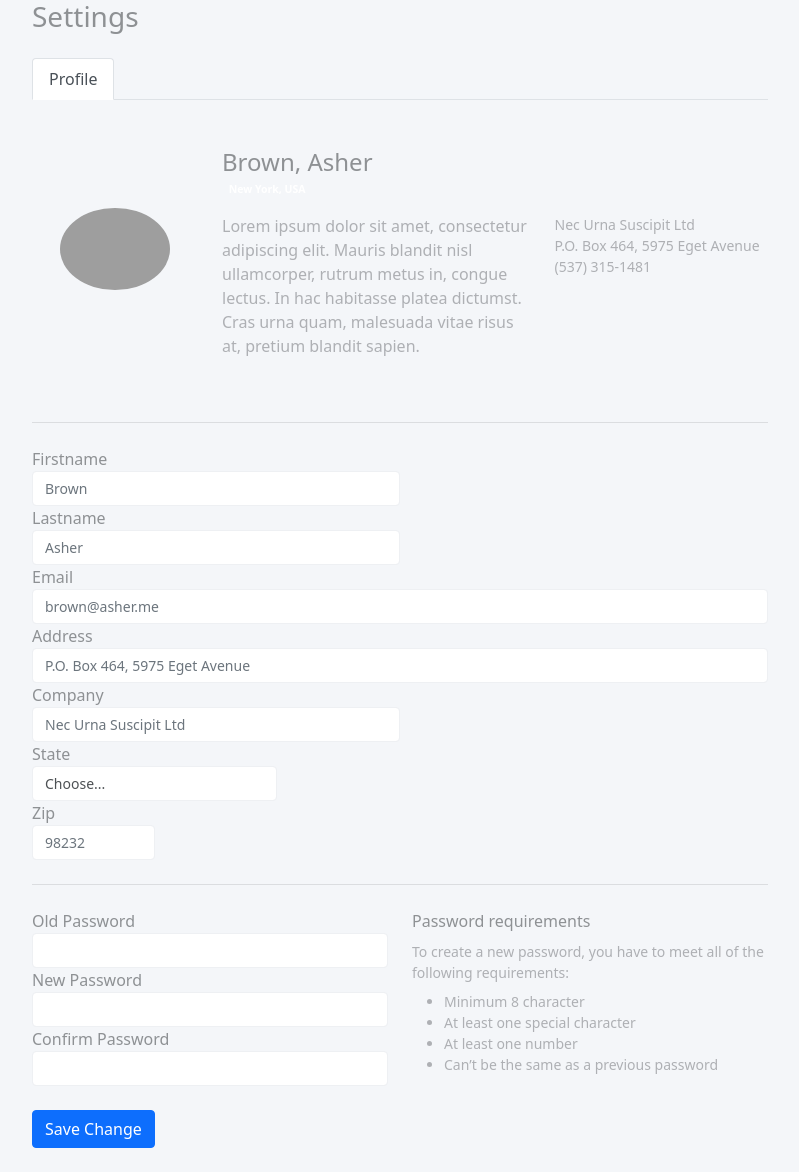
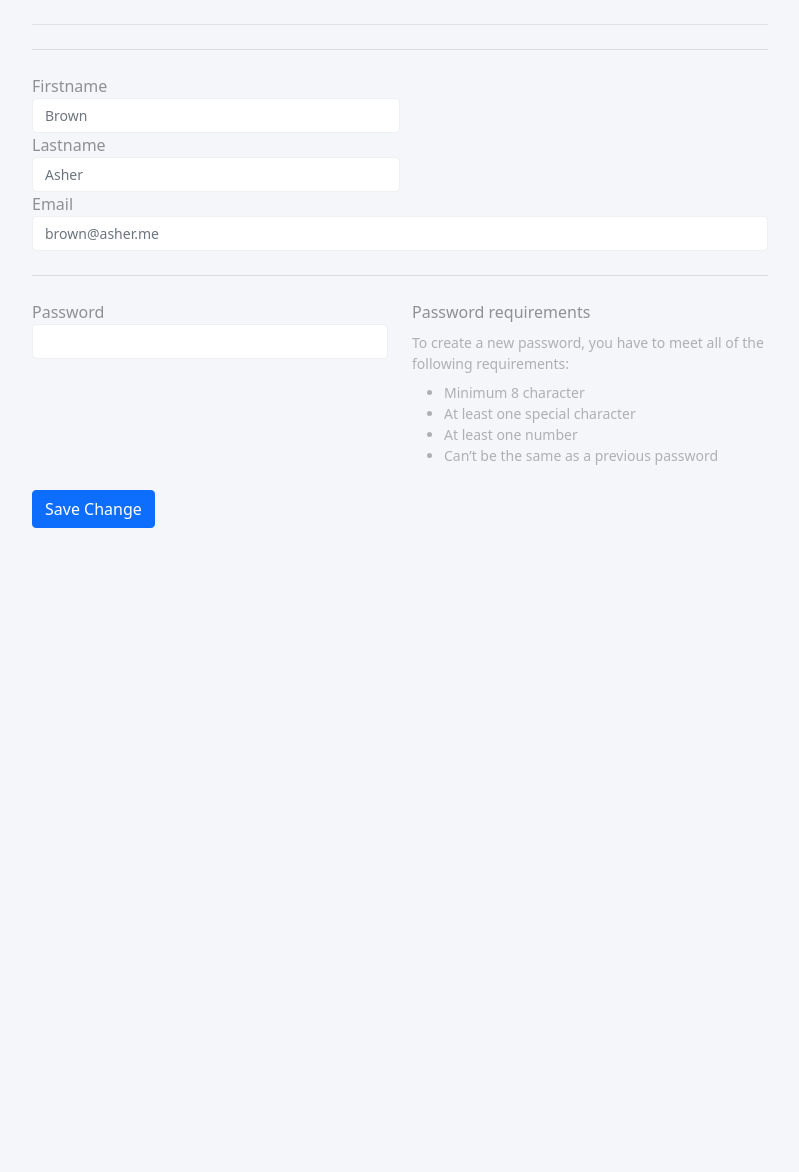
Before and after one commit to rizman1234/uno_dos_stress, a Flask app: page / in a window 1280 px wide. Shown: the whole page, without its empty margins (240-1039 px from the left). After the commit the page ends 528 px from the top, so only its background shows below. Run offline with Flask 2, Linux system fonts and the light colour scheme; parts of the project's set-up code (start-up, migrations or seed data) failed here and were passed over; grey boxes are pictures that could not be loaded.

Commit message:
create_accounts kinda working

```diff
--- a/app.py
+++ b/app.py
@@ -1,11 +1,23 @@
 import requests
 import os
 import json
+import pyodbc
 
 from dotenv import load_dotenv
-from flask import Flask, render_template
+from flask import Flask, render_template, session, request
 
+load_dotenv(dotenv_path="./config.py")
 app = Flask(__name__, static_url_path='/static')
+
+SERVER_NAME = os.getenv("SERVER_NAME")
+SERVER_USERNAME = os.getenv("SERVER_USERNAME")
+SERVER_PASSWORD = os.getenv("SERVER_PASSWORD")
+
+server = SERVER_NAME + '.database.windows.net'
+database = 'test'
+username = SERVER_USERNAME
+password = SERVER_PASSWORD
+driver= '{ODBC Driver 17 for SQL Server}'
 
 
 @app.route('/')
@@ -13,5 +25,19 @@ def landingPage():
     return render_template('create_account.html')
 
 
+@app.route('/_user_info', methods=['POST'])
+def user_info():
+    data = request.get_json()
+    print(data)
+    with pyodbc.connect('DRIVER='+driver+';SERVER=tcp:'+server+';PORT=1433;DATABASE='+database+';UID='+username+';PWD='+ password) as conn:
+        with conn.cursor() as cursor:
+            cursor.execute("SELECT TOP 3 first_name,email FROM user")
+            row = cursor.fetchone()
+            while row:
+                print (str(row[0]) + " " + str(row[1]))
+                row = cursor.fetchone()
+
+    return ('', 204)
+
 if __name__ == "__main__":
     app.run(debug=True, host="localhost")
--- a/requirements.txt
+++ b/requirements.txt
@@ -1,3 +1,4 @@
 Flask
 python-dotenv
 requests
+pyodbc
--- a/templates/create_account.html
+++ b/templates/create_account.html
@@ -1,5 +1,7 @@
 <!-- CSS only -->
+<script src="https://code.jquery.com/jquery-3.6.0.min.js" integrity="sha256-/xUj+3OJU5yExlq6GSYGSHk7tPXikynS7ogEvDej/m4=" crossorigin="anonymous"></script>
 <link href="https://cdn.jsdelivr.net/npm/bootstrap@5.1.3/dist/css/bootstrap.min.css" rel="stylesheet" integrity="sha384-1BmE4kWBq78iYhFldvKuhfTAU6auU8tT94WrHftjDbrCEXSU1oBoqyl2QvZ6jIW3" crossorigin="anonymous">
+
 <style>
     body{
     color: #8e9194;
@@ -41,42 +43,10 @@ img {
 <div class="container">
     <div class="row justify-content-center">
         <div class="col-12 col-lg-10 col-xl-8 mx-auto">
-            <h2 class="h3 mb-4 page-title">Settings</h2>
             <div class="my-4">
                 <ul class="nav nav-tabs mb-4" id="myTab" role="tablist">
-                    <li class="nav-item">
-                        <a class="nav-link active" id="home-tab" data-toggle="tab" href="#home" role="tab" aria-controls="home" aria-selected="false">Profile</a>
-                    </li>
                 </ul>
                 <form>
-                    <div class="row mt-5 align-items-center">
-                        <div class="col-md-3 text-center mb-5">
-                            <div class="avatar avatar-xl">
-                                <img src="https://bootdey.com/img/Content/avatar/avatar6.png" alt="..." class="avatar-img rounded-circle" />
-                            </div>
-                        </div>
-                        <div class="col">
-                            <div class="row align-items-center">
-                                <div class="col-md-7">
-                                    <h4 class="mb-1">Brown, Asher</h4>
-                                    <p class="small mb-3"><span class="badge badge-dark">New York, USA</span></p>
-                                </div>
-                            </div>
-                            <div class="row mb-4">
-                                <div class="col-md-7">
-                                    <p class="text-muted">
-                                        Lorem ipsum dolor sit amet, consectetur adipiscing elit. Mauris blandit nisl ullamcorper, rutrum metus in, congue lectus. In hac habitasse platea dictumst. Cras urna quam, malesuada vitae risus at,
-                                        pretium blandit sapien.
-                                    </p>
-                                </div>
-                                <div class="col">
-                                    <p class="small mb-0 text-muted">Nec Urna Suscipit Ltd</p>
-                                    <p class="small mb-0 text-muted">P.O. Box 464, 5975 Eget Avenue</p>
-                                    <p class="small mb-0 text-muted">(537) 315-1481</p>
-                                </div>
-                            </div>
-                        </div>
-                    </div>
                     <hr class="my-4" />
                     <div class="form-row">
                         <div class="form-group col-md-6">
@@ -90,43 +60,15 @@ img {
                     </div>
                     <div class="form-group">
                         <label for="inputEmail4">Email</label>
-                        <input type="email" class="form-control" id="inputEmail4" placeholder="brown@asher.me" />
+                        <input type="email" class="form-control" id="inputEmail" placeholder="brown@asher.me" />
                     </div>
-                    <div class="form-group">
-                        <label for="inputAddress5">Address</label>
-                        <input type="text" class="form-control" id="inputAddress5" placeholder="P.O. Box 464, 5975 Eget Avenue" />
-                    </div>
-                    <div class="form-row">
-                        <div class="form-group col-md-6">
-                            <label for="inputCompany5">Company</label>
-                            <input type="text" class="form-control" id="inputCompany5" placeholder="Nec Urna Suscipit Ltd" />
-                        </div>
-                        <div class="form-group col-md-4">
-                            <label for="inputState5">State</label>
-                            <select id="inputState5" class="form-control">
-                                <option selected="">Choose...</option>
-                                <option>...</option>
-                            </select>
-                        </div>
-                        <div class="form-group col-md-2">
-                            <label for="inputZip5">Zip</label>
-                            <input type="text" class="form-control" id="inputZip5" placeholder="98232" />
-                        </div>
                     </div>
                     <hr class="my-4" />
                     <div class="row mb-4">
                         <div class="col-md-6">
                             <div class="form-group">
-                                <label for="inputPassword4">Old Password</label>
-                                <input type="password" class="form-control" id="inputPassword5" />
-                            </div>
-                            <div class="form-group">
-                                <label for="inputPassword5">New Password</label>
-                                <input type="password" class="form-control" id="inputPassword5" />
-                            </div>
-                            <div class="form-group">
-                                <label for="inputPassword6">Confirm Password</label>
-                                <input type="password" class="form-control" id="inputPassword6" />
+                                <label for="inputPassword5">Password</label>
+                                <input type="password" class="form-control" id="inputPassword" />
                             </div>
                         </div>
                         <div class="col-md-6">
@@ -140,10 +82,32 @@ img {
                             </ul>
                         </div>
                     </div>
-                    <button type="submit" class="btn btn-primary">Save Change</button>
+                    <button type="submit" class="btn btn-primary" onclick="on_submit(); return false" >Save Change</button>
                 </form>
             </div>
         </div>
     </div>
 
+
+  <script>
+
+    function on_submit()
+    {
+        console.log("test");
+        var fn = $("#firstname").val();
+        var ln = $("#lastname").val();
+        var em = $("#inputEmail").val();
+        var pass = $("#inputPassword").val();
+        console.log(fn);
+        $.ajax({
+        type: "POST",
+        url: "{{ url_for('user_info') }}",
+        contentType: "application/json",
+        data: JSON.stringify({first_name: fn, last_name: ln, email: em, password: pass}),
+        dataType: "json",
+        });
+    }
+
+  </script>
+
     </div>
```
Also changed, not shown: 1 other file.
